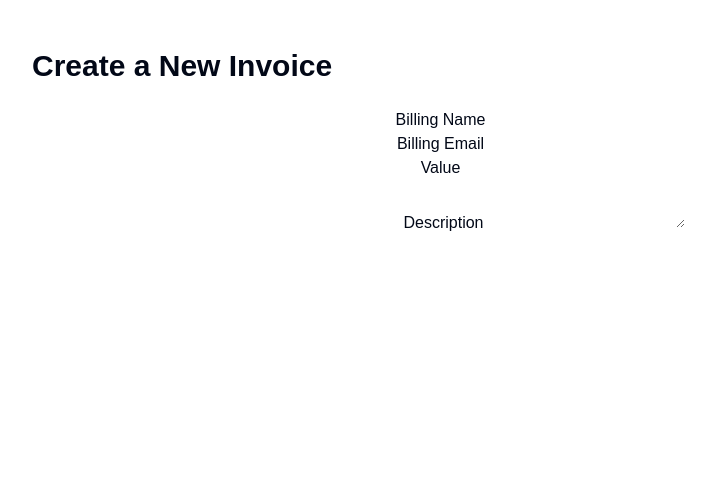
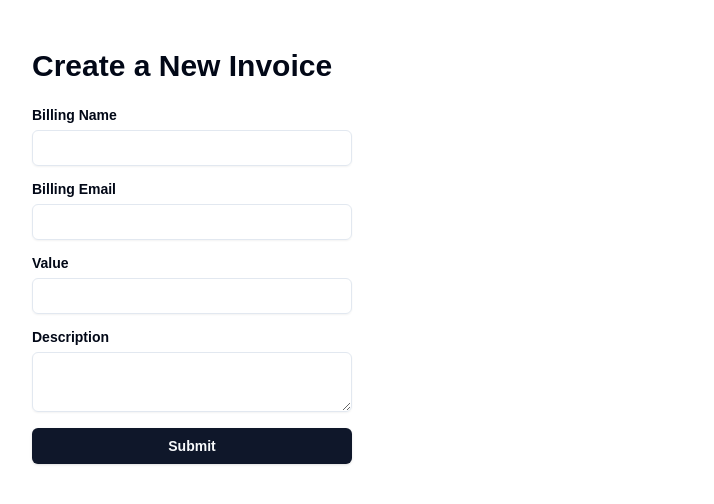
Before and after one commit to Hombre2014/Invoice-app, a Next.js app: page /invoices/new in a window 1280 px wide. Shown: the top 504 px of the page, without its empty margins (96-810 px from the left). Built offline with nearby package versions, Linux system fonts and the light colour scheme.

Commit message:
Finalize the form.

```diff
--- a/app/invoices/new/page.tsx
+++ b/app/invoices/new/page.tsx
@@ -1,32 +1,56 @@
+import { Label } from '@/components/ui/label';
+import { Input } from '@/components/ui/input';
 import { Button } from '@/components/ui/button';
+import { Textarea } from '@/components/ui/textarea';
 
 export default function NewInvoice() {
   return (
-    <main className="flex flex-col justify-center text-center gap-6 max-w-5xl mx-auto my-12">
+    <main className="flex flex-col justify-center gap-6 max-w-5xl mx-auto my-12">
       <div className="flex justify-between">
         <h1 className="text-3xl font-semibold">Create a New Invoice</h1>
       </div>
 
-      <form action="/action">
+      <form className="grid gap-4 max-w-xs">
         <div>
-          <label htmlFor="name">Billing Name</label>
-          <input type="text" name="name" title="name" />
+          <Label className="block mb-2 font-semibold text-small" htmlFor="name">
+            Billing Name
+          </Label>
+          <Input type="text" name="name" id="name" />
         </div>
 
         <div>
-          <label htmlFor="email">Billing Email</label>
-          <input type="email" name="email" title="email" />
+          <Label
+            className="block mb-2 font-semibold text-small"
+            htmlFor="email"
+          >
+            Billing Email
+          </Label>
+          <Input type="email" name="email" id="email" />
         </div>
 
         <div>
-          <label htmlFor="value">Value</label>
-          <input type="text" name="value" title="value" />
+          <Label
+            className="block mb-2 font-semibold text-small"
+            htmlFor="value"
+          >
+            Value
+          </Label>
+          <Input type="text" name="value" id="value" />
         </div>
 
         <div>
-          <label htmlFor="value">Description</label>
-          <textarea name="description" title="description"></textarea>
+          <Label
+            className="block mb-2 font-semibold text-small"
+            htmlFor="value"
+          >
+            Description
+          </Label>
+          <Textarea name="description" id="description"></Textarea>
         </div>
+
+        <Button type="submit" className="w-full font-semibold">
+          Submit
+        </Button>
       </form>
     </main>
   );
```
